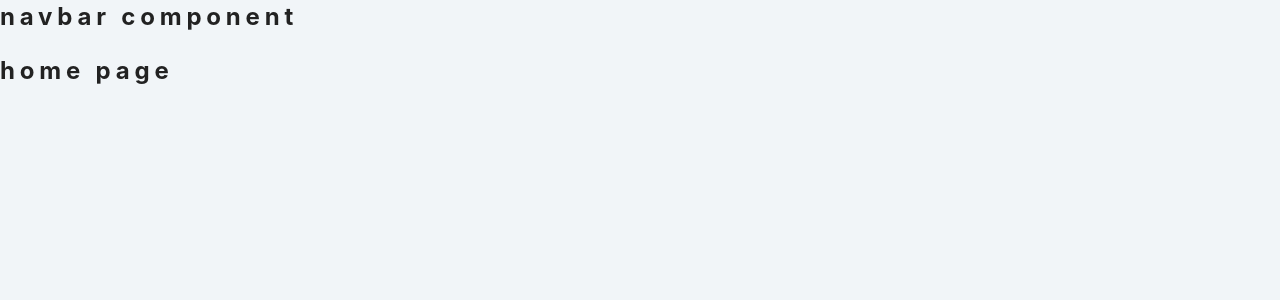
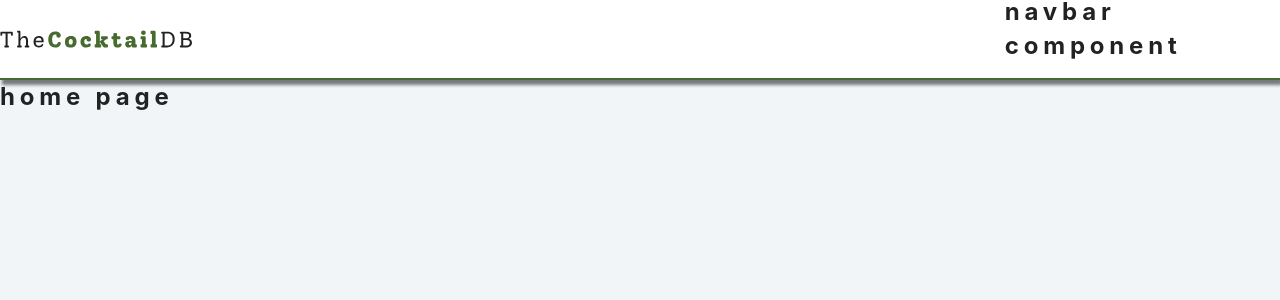
Before and after one commit to jobitoalv/cocktailsMenu, a React (Create React App) app: page / in a window 1280 px wide. Shown: the top 300 px of the page. Built offline with nearby package versions, Linux system fonts and the light colour scheme.

Commit message:
creating navbar

```diff
--- a/src/components/Navbar.js
+++ b/src/components/Navbar.js
@@ -4,9 +4,14 @@
 
 const Navbar = () => {
   return (
-    <div>
+    <nav className='navbar'>
+      <div className='nav-center'>
+        <Link to='/'>
+          <img src={logo} alt='cocktail db log' className='logo'></img>
+        </Link>
+      </div>
       <h2>navbar component</h2>
-    </div>
+    </nav>
   )
 }
 
```
